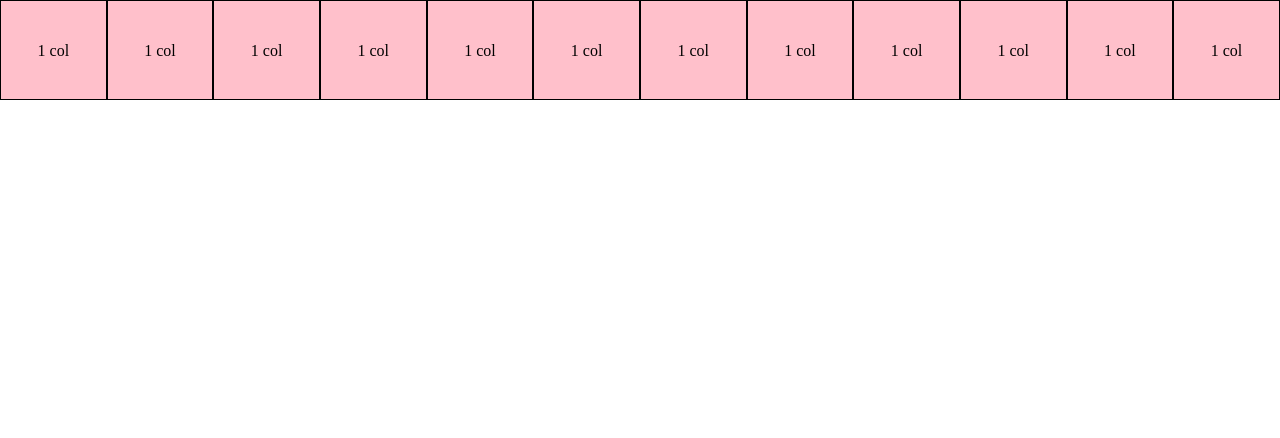
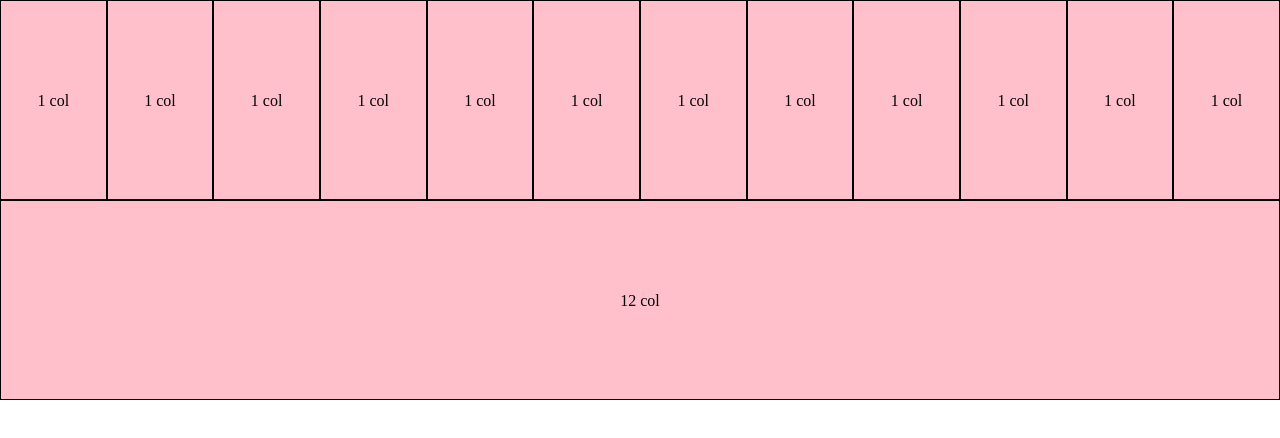
Before and after one commit to rizzamatteo96/html-css-12bool, a plain HTML site: page index.html in a window 1280 px wide. Drawn offline with Linux system fonts and the light colour scheme.

Commit message:
add sezione colonna 12 change box height

```diff
--- a/css/style.css
+++ b/css/style.css
@@ -1,7 +1,7 @@
 .box{
-    height: 100px;
+    height: 200px;
     background-color: #ffc0cb;
     border: 1px solid black;
     text-align: center;
-    line-height: 100px;
+    line-height: 200px;
 }
--- a/index.html
+++ b/index.html
@@ -11,7 +11,7 @@
 </head>
 <body>
 
-    <!-- inizio sezione colonne singole -->
+    <!-- inizio sezione colonna 1 -->
     <section>
         <div class="container-fluid">
             <div class="row">
@@ -30,7 +30,17 @@
             </div>
         </div>
     </section>
-    <!-- fine sezione colonne singole -->
+    <!-- fine sezione colonna 1 -->
+
+    <!-- inizio sezione colonna 12 -->
+    <section>
+        <div class="container-fluid">
+            <div class="row">
+                <div class="col-xs-12"><div class="box">12 col</div></div>
+            </div>
+        </div>
+    </section>
+    <!-- fine sezione conlonna 12 -->
 
 </body>
 </html>
```
